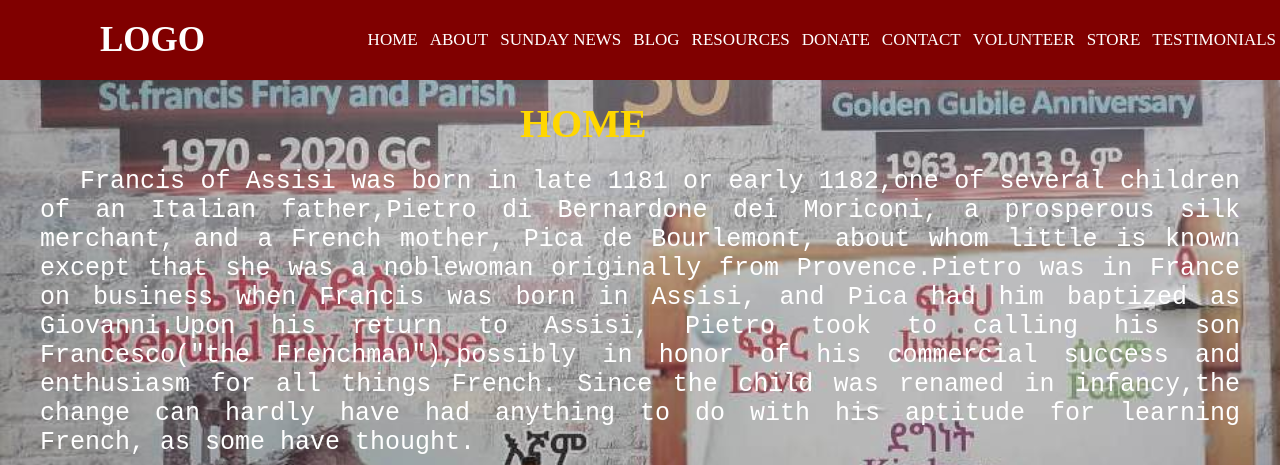
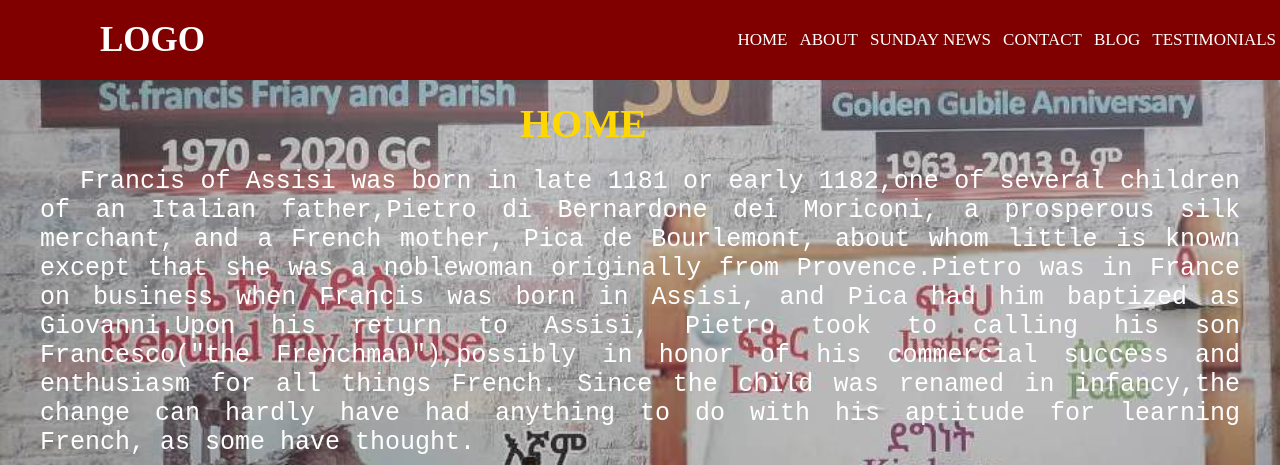
Before and after one commit to henybeza/Parish-Project, a plain HTML site: page index.html in a window 1280 px wide. Shown: the top 465 px of the page. Drawn offline with Linux system fonts and the light colour scheme; files whose address does not match are found by name.

Commit message:
Removed some links from the navigation bar

```diff
--- a/index.html
+++ b/index.html
@@ -26,12 +26,11 @@
         <li><a href="#">Home</a></li>
         <li><a href="#">About</a></li>
         <li><a href="#">Sunday News</a></li>
+             <li><a href="./contactus.html">Contact</a></li>
         <li><a href="#">Blog</a></li>
-        <li><a href="#">Resources</a></li>
-        <li><a href="#">Donate</a></li>
-        <li><a href="./contactus.html">Contact</a></li>
-        <li><a href="#">Volunteer</a></li>
-        <li><a href="#">Store</a></li>
+
+
+
         <li><a href="#">Testimonials</a></li>
        </ul>
 
```
